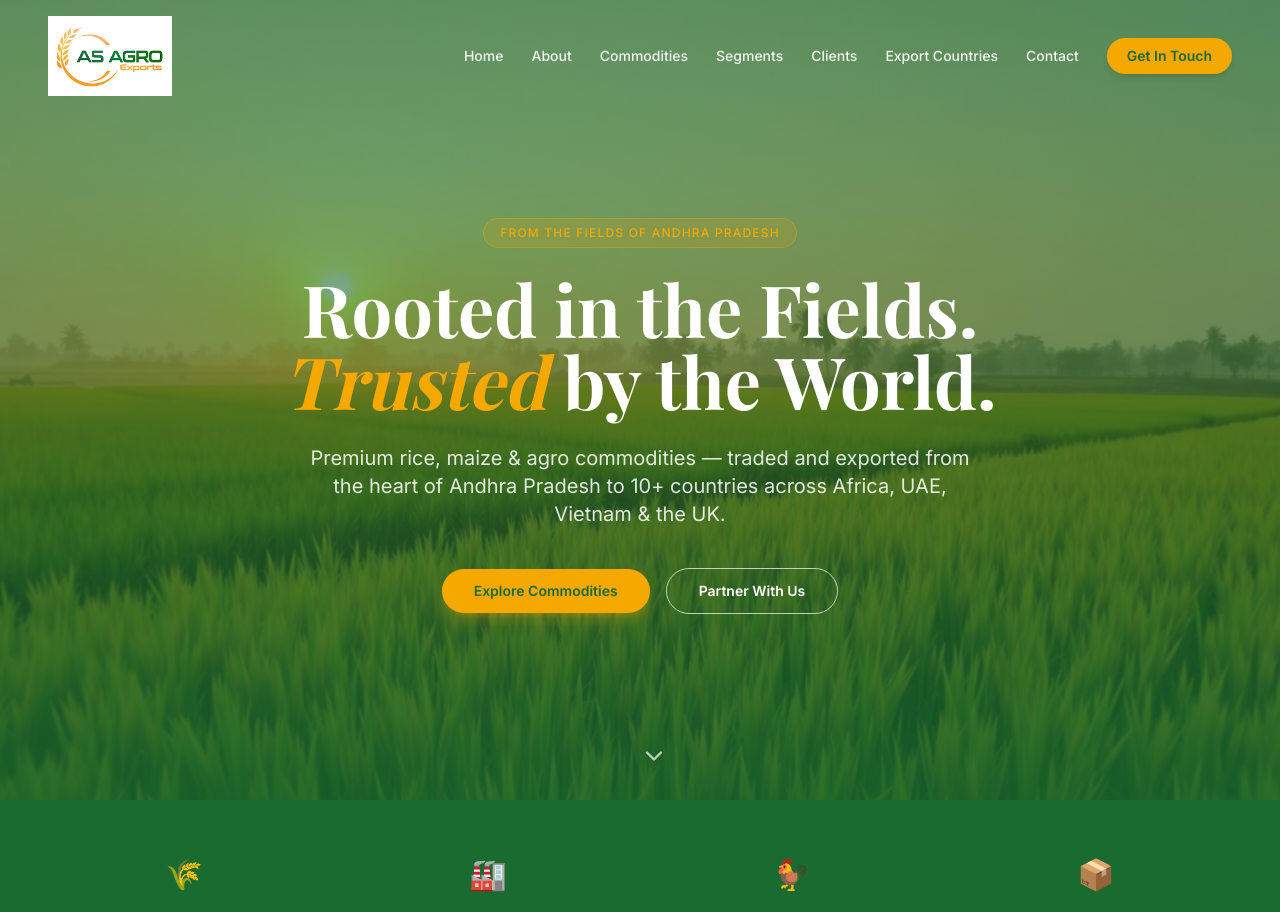
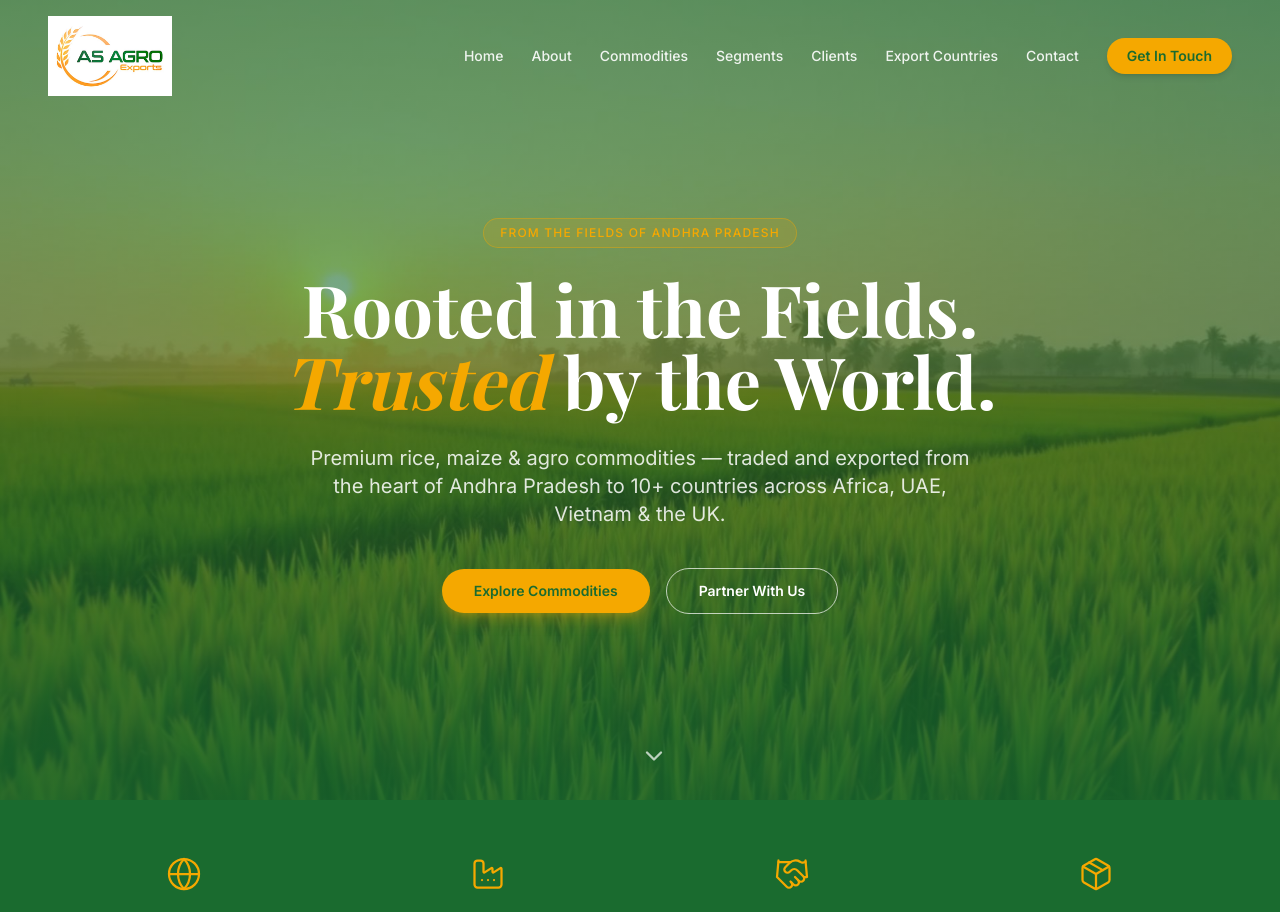
Before and after one commit to Nikhilesh-0007/Agro, a React (Vite) app: page / in a window 1280 px wide. Shown: the top 912 px of the page. Built offline with nearby package versions, Linux system fonts and the light colour scheme; a web font is replaced by a local one.

Commit message:
refactor: Replace stats strip emojis with premium Lucide React icons

```diff
--- a/src/components/StatsStrip.tsx
+++ b/src/components/StatsStrip.tsx
@@ -1,5 +1,6 @@
 import { motion, useInView, useMotionValue, useTransform, animate } from "framer-motion";
 import { useEffect, useRef } from "react";
+import { Globe, Factory, Handshake, Package } from "lucide-react";
 
 function Counter({ to, suffix = "" }: { to: number; suffix?: string }) {
   const ref = useRef<HTMLSpanElement>(null);
@@ -18,10 +19,10 @@ function Counter({ to, suffix = "" }: { to: number; suffix?: string }) {
 }
 
 const stats = [
-  { icon: "🌾", value: 10, suffix: "+", label: "Countries Exported" },
-  { icon: "🏭", value: 20, suffix: "+", label: "Ethanol Plant Clients" },
-  { icon: "🐓", value: 5, suffix: "+", label: "Feed Plant Partners" },
-  { icon: "📦", value: 4, suffix: "", label: "Core Commodities" },
+  { icon: Globe, value: 10, suffix: "+", label: "Countries Exported" },
+  { icon: Factory, value: 20, suffix: "+", label: "Ethanol Plant Clients" },
+  { icon: Handshake, value: 5, suffix: "+", label: "Feed Plant Partners" },
+  { icon: Package, value: 4, suffix: "", label: "Core Commodities" },
 ];
 
 export default function StatsStrip() {
@@ -37,7 +38,9 @@ export default function StatsStrip() {
             transition={{ duration: 0.5, delay: i * 0.1 }}
             className="text-center"
           >
-            <div className="mb-2 text-3xl">{s.icon}</div>
+            <div className="mb-3 flex justify-center text-amber-primary">
+              <s.icon size={36} strokeWidth={1.5} />
+            </div>
             <div className="font-heading text-4xl font-bold text-amber-primary md:text-5xl">
               <Counter to={s.value} suffix={s.suffix} />
             </div>
```
